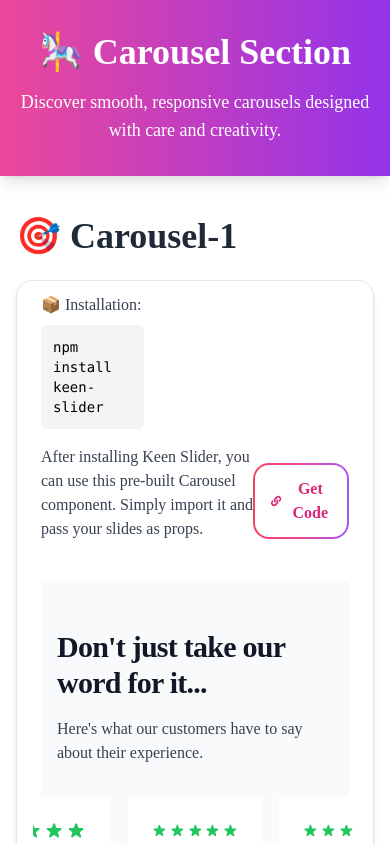
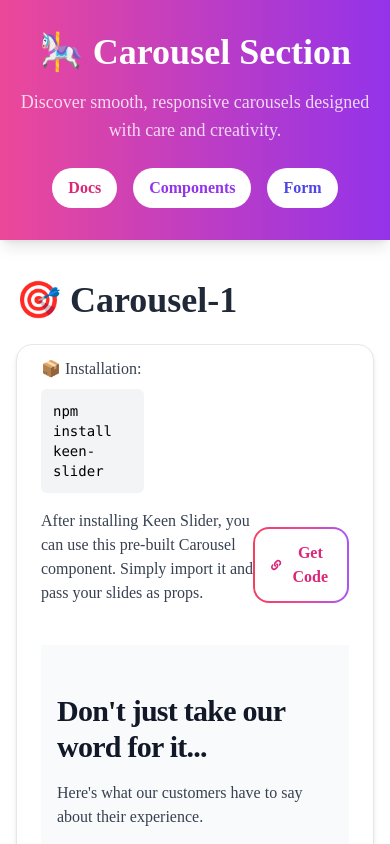
Before and after one commit to Oishee90/Explore-package, a React (Vite) app: page /carousel in a window 390 px wide. Shown: the top 844 px of the page. Built offline with nearby package versions, Linux system fonts and the light colour scheme; a web font is replaced by a local one.

Commit message:
update thia

```diff
--- a/package.json
+++ b/package.json
@@ -11,9 +11,10 @@
   },
   "dependencies": {
     "@reduxjs/toolkit": "^2.7.0",
-    "framer-motion": "^12.12.1",
+    "framer-motion": "^12.14.0",
     "keen-slider": "^6.8.6",
     "localforage": "^1.10.0",
+    "lodash.throttle": "^4.1.1",
     "lucide-react": "^0.511.0",
     "match-sorter": "^8.0.0",
     "react": "^18.3.1",
--- a/src/components/Carousel/AllCarousel.jsx
+++ b/src/components/Carousel/AllCarousel.jsx
@@ -1,25 +1,173 @@
-import React from "react";
+import React, { useEffect, useState } from "react";
 import Carousel from "./Carousel";
 import { FaLink } from "react-icons/fa";
 import { FaNpm } from "react-icons/fa";
+import throttle from "lodash.throttle";
+import Dock from "../Navbar/Dock";
+import {
+  VscHome,
+  VscArchive,
+  VscAccount,
+  VscSettingsGear,
+} from "react-icons/vsc";
+const AllCarousel = () => {
+  const [isScrolled, setIsScrolled] = useState(false);
+  const [scrollY, setScrollY] = useState(0);
 
-const AllCarousel = () => {
+  useEffect(() => {
+    const handleScroll = throttle(() => {
+      const currentScrollY = window.scrollY;
+      setScrollY(currentScrollY);
+      setIsScrolled(currentScrollY > 50);
+    }, 16); // ~60fps for smooth animation
+
+    window.addEventListener("scroll", handleScroll);
+
+    return () => {
+      window.removeEventListener("scroll", handleScroll);
+      handleScroll.cancel && handleScroll.cancel();
+    };
+  }, []);
+
+  // Calculate opacity based on scroll position
+  const contentOpacity = Math.max(0, 1 - scrollY / 200);
+  const titleOpacity = Math.max(0, 1 - scrollY / 150);
+  const items = [
+    {
+      icon: <VscHome size={18} />,
+      label: "Home",
+      onClick: () => alert("Home!"),
+    },
+    {
+      icon: <VscArchive size={18} />,
+      label: "Archive",
+      onClick: () => alert("Archive!"),
+    },
+    {
+      icon: <VscAccount size={18} />,
+      label: "Profile",
+      onClick: () => alert("Profile!"),
+    },
+    {
+      icon: <VscSettingsGear size={18} />,
+      label: "Settings",
+      onClick: () => alert("Settings!"),
+    },
+  ];
   return (
     <div>
-      {/* 🚀 Banner Section */}
-      <div className="relative bg-gradient-to-r from-pink-500 to-purple-600 py-8 text-white rounded-b-[100%] hover:rounded-b-none transition-all duration-700 ease-in-out shadow-lg mb-10">
-        <div className="text-center px-4">
-          <h1 className="text-4xl md:text-5xl font-bold mb-4">
+      <div
+        className={`relative bg-gradient-to-r from-pink-500 to-purple-600 py-8 text-white hover:rounded-b-none ${
+          isScrolled ? "rounded-b-none " : "rounded-b-[100%]"
+        } transition-all duration-[1000ms] ease-in-out shadow-lg mb-10`}
+        style={{
+          willChange: "border-radius, padding",
+          minHeight: isScrolled ? "80px" : "auto", // Maintain some height when content is hidden
+        }}
+        // Maintain some height when content is hidden
+      >
+        {!isScrolled && (
+          <div
+            className="text-center px-4 transition-all duration-500 ease-out"
+            style={{
+              opacity: contentOpacity,
+              transform: `translateY(${scrollY * 0.2}px) scale(${
+                0.9 + contentOpacity * 0.1
+              })`,
+              pointerEvents: contentOpacity < 0.1 ? "none" : "auto",
+            }}
+          >
+            <h1
+              className="text-4xl md:text-5xl font-bold mb-4 transition-all duration-300"
+              style={{
+                opacity: titleOpacity,
+                transform: `translateY(${scrollY * 0.1}px)`,
+              }}
+            >
               🎠 Carousel Section
             </h1>
-          <p className="text-lg md:text-xl">
+            <p
+              className="text-lg md:text-xl mb-6 transition-all duration-400"
+              style={{
+                opacity: Math.max(0, contentOpacity - 0.2),
+                transform: `translateY(${scrollY * 0.15}px)`,
+              }}
+            >
               Discover smooth, responsive carousels designed with care and
               creativity.
             </p>
+            <div className="flex justify-center space-x-4">
+              <button className="bg-white text-pink-600 font-semibold py-2 px-4 rounded-full hover:bg-pink-100 transition-all duration-300">
+                Docs
+              </button>
+              <button className="bg-white text-purple-600 font-semibold py-2 px-4 rounded-full hover:bg-purple-100 transition-all duration-300">
+                Components
+              </button>
+              <button className="bg-white text-indigo-600 font-semibold py-2 px-4 rounded-full hover:bg-indigo-100 transition-all duration-300">
+                Form
+              </button>
+            </div>
+          </div>
+        )}
+      </div>
+      {isScrolled && (
+        <>
+          <div
+            className={`fixed top-0 left-0 w-full bg-gradient-to-r from-pink-500 to-purple-600 backdrop-blur-md py-4 flex justify-center space-x-4 shadow-xl z-50 transform
+    transition-all duration-[9000ms] delay-[3000ms] ease-[cubic-bezier(0.165,0.84,0.44,1)] ${
+      isScrolled
+        ? "translate-y-0 opacity-600 pointer-events-auto"
+        : "-translate-y-10 opacity-0 pointer-events-none"
+    }`}
+          >
+            <div>
+              <Dock items={items} baseItemSize={50} magnification={70} />
+            </div>
+          </div>
+          {/* Spacer when buttons are fixed */}
+          {isScrolled && <div className="h-[60px]" />}
+        </>
+      )}
+
+      {/* 🎡 Carousel Example Section */}
+      <div className="container mx-auto px-4 ">
+        {/* 🧩 Carousel 1 - Demo */}
+        <h2 className="text-4xl font-bold text-gray-800 mb-6 ">
+          🎯 Carousel-1
+        </h2>
+        <div className="bg-white rounded-2xl shadow-md pt-3 p-6 border border-gray-200 ">
+          <p className="mb-2 font-medium text-gray-700">📦 Installation:</p>
+          <div className="bg-gray-100 p-3 rounded-md mb-4 font-mono text-sm w-1/3">
+            <code>npm install keen-slider</code>
+          </div>
+
+          {/* Get Code Button */}
+          <div className="flex items-center justify-between">
+            <p className="text-gray-700 mb-4">
+              After installing Keen Slider, you can use this pre-built Carousel
+              component. Simply import it and pass your slides as props.
+            </p>
+            <div className="bg-gradient-to-r from-rose-500 via-pink-500 to-purple-500 p-[2px] rounded-2xl inline-block">
+              <div className="bg-white rounded-[14px] py-3 px-4">
+                <a
+                  href="https://github.com/Oishee90/Explore-package/blob/main/src/components/Carousel/Carousel.jsx"
+                  target="_blank"
+                >
+                  {" "}
+                  <button className="text-pink-600 font-semibold flex items-center gap-2">
+                    <FaLink /> Get Code
+                  </button>
+                </a>
+              </div>
             </div>
           </div>
 
-      {/* 🎡 Carousel Example Section */}
+          {/* Carousel Component */}
+          <div className="mt-6">
+            <Carousel />
+          </div>
+        </div>
+      </div>
       <div className="container mx-auto px-4 ">
         {/* 🧩 Carousel 1 - Demo */}
         <h2 className="text-4xl font-bold text-gray-800 mb-6 ">
--- /dev/null
+++ b/src/components/Navbar/Dock.css
@@ -0,0 +1,57 @@
+.dock-outer {
+  position: relative;
+  height: 60px; /* Fixed height, adjust as needed */
+  overflow: visible;
+  display: flex;
+  justify-content: center;
+  align-items: flex-end;
+  pointer-events: none;
+}
+
+.dock-panel {
+  position: absolute;
+  bottom: 0;
+  background-color: transparent;
+  padding: 10px 20px;
+  border-radius: 16px;
+  display: flex;
+  gap: 10px;
+  overflow: visible;
+  pointer-events: all;
+  z-index: 10;
+}
+
+.dock-item {
+  transform-origin: bottom center;
+  display: flex;
+  flex-direction: column;
+  align-items: center;
+  justify-content: flex-end;
+  cursor: pointer;
+  user-select: none;
+  height: 35px !important;
+  width: 100px !important;
+  font-size: 24px;
+}
+
+.dock-icon {
+  display: flex;
+  align-items: center;
+  justify-content: center;
+  border: 2px solid pink;
+  padding: 4px;
+}
+.dock-icon svg {
+font-size:32px;
+width:28px;
+height:28px;
+}
+.dock-label {
+  margin-top: 5px;
+  color: #fff;
+  font-size: 12px;
+  white-space: nowrap;
+  background-color: #222;
+  padding: 2px 6px;
+  border-radius: 4px;
+}
--- /dev/null
+++ b/src/components/Navbar/Dock.jsx
@@ -0,0 +1,150 @@
+import {
+  motion,
+  useMotionValue,
+  useSpring,
+  useTransform,
+  AnimatePresence,
+} from "framer-motion";
+
+import {
+  Children,
+  cloneElement,
+  useEffect,
+  useMemo,
+  useRef,
+  useState,
+} from "react";
+
+import "./Dock.css";
+
+function DockItem({
+  children,
+  className = "",
+  onClick,
+  mouseX,
+  spring,
+  distance,
+  magnification,
+  baseItemSize,
+}) {
+  const ref = useRef(null);
+  const isHovered = useMotionValue(0);
+
+  const mouseDistance = useTransform(mouseX, (val) => {
+    const rect = ref.current?.getBoundingClientRect() ?? {
+      x: 0,
+      width: baseItemSize,
+    };
+    return val - rect.x - baseItemSize / 2;
+  });
+
+  const targetSize = useTransform(
+    mouseDistance,
+    [-distance, 0, distance],
+    [baseItemSize, magnification, baseItemSize]
+  );
+  const size = useSpring(targetSize, spring);
+
+  return (
+    <motion.div
+      ref={ref}
+      style={{
+        width: size,
+        height: size,
+      }}
+      onHoverStart={() => isHovered.set(1)}
+      onHoverEnd={() => isHovered.set(0)}
+      onFocus={() => isHovered.set(1)}
+      onBlur={() => isHovered.set(0)}
+      onClick={onClick}
+      className={`dock-item ${className}`}
+      tabIndex={0}
+      role="button"
+      aria-haspopup="true"
+    >
+      {Children.map(children, (child) => cloneElement(child, { isHovered }))}
+    </motion.div>
+  );
+}
+
+function DockLabel({ children, className = "", ...rest }) {
+  const { isHovered } = rest;
+  const [isVisible, setIsVisible] = useState(false);
+
+  useEffect(() => {
+    const unsubscribe = isHovered.on("change", (latest) => {
+      setIsVisible(latest === 1);
+    });
+    return () => unsubscribe();
+  }, [isHovered]);
+
+  return (
+    <AnimatePresence>
+      {isVisible && (
+        <motion.div
+          initial={{ opacity: 0, y: 0 }}
+          animate={{ opacity: 1, y: -10 }}
+          exit={{ opacity: 0, y: 0 }}
+          transition={{ duration: 0.2 }}
+          className={`dock-label ${className}`}
+          role="tooltip"
+          style={{ x: "-50%" }}
+        >
+          {children}
+        </motion.div>
+      )}
+    </AnimatePresence>
+  );
+}
+
+function DockIcon({ children, className = "" }) {
+  return <div className={`dock-icon ${className}`}>{children}</div>;
+}
+
+export default function Dock({
+  items,
+  className = "",
+  spring = { mass: 0.1, stiffness: 150, damping: 12 },
+  magnification = 70,
+  distance = 200,
+  panelHeight = 68,
+  baseItemSize = 50,
+}) {
+  const mouseX = useMotionValue(Infinity);
+  const isHovered = useMotionValue(0);
+
+  return (
+    <div className="dock-outer">
+      <motion.div
+        onMouseMove={({ pageX }) => {
+          isHovered.set(1);
+          mouseX.set(pageX);
+        }}
+        onMouseLeave={() => {
+          isHovered.set(0);
+          mouseX.set(Infinity);
+        }}
+        className={`dock-panel ${className}`}
+        style={{ height: panelHeight }}
+        role="toolbar"
+        aria-label="Application dock"
+      >
+        {items.map((item, index) => (
+          <DockItem
+            key={index}
+            onClick={item.onClick}
+            className={item.className}
+            mouseX={mouseX}
+            spring={spring}
+            distance={distance}
+            magnification={magnification}
+            baseItemSize={baseItemSize}
+          >
+            <DockIcon>{item.icon}</DockIcon>
+            <DockLabel>{item.label}</DockLabel>
+          </DockItem>
+        ))}
+      </motion.div>
+    </div>
+  );
+}
--- a/src/index.css
+++ b/src/index.css
@@ -2,3 +2,7 @@
 @tailwind base;
 @tailwind components;
 @tailwind utilities;
+
+html {
+    scroll-behavior: smooth;
+  }
```
Also changed, not shown: 1 other file (tests, documents, lock files or other folders). Lines whose indentation alone changed are shown as unchanged.
